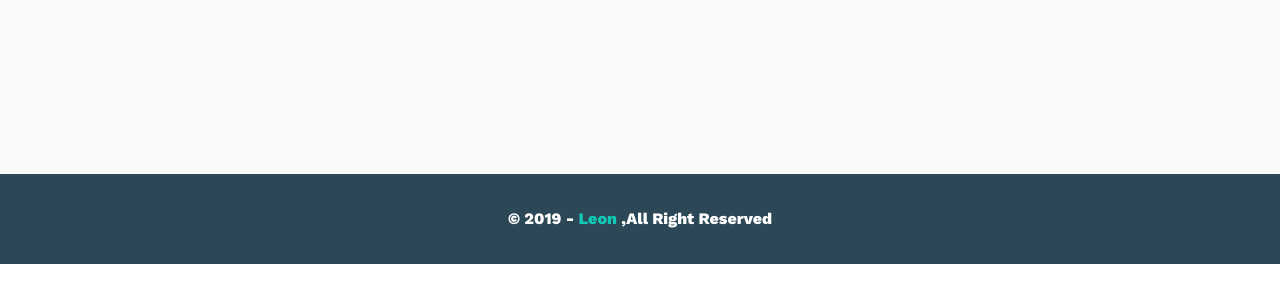
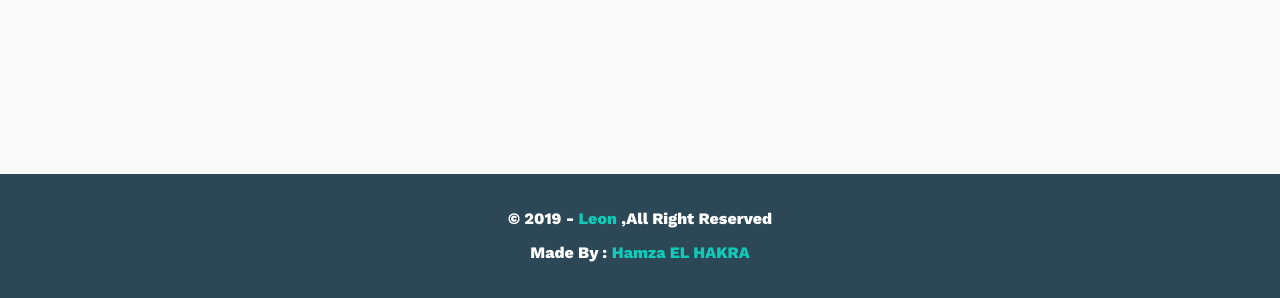
Before and after one commit to HamzaElhakra/Template-1, a plain HTML site: page index.html in a window 1280 px wide. Shown: the part 3895-4193 px from the top of the page. Before the commit the page ends 4159 px from the top, so only its background shows below. Drawn offline with nearby package versions, Linux system fonts and the light colour scheme.

Commit message:
modified index

```diff
--- a/index.html
+++ b/index.html
@@ -265,6 +265,8 @@
                     &copy; 2019 - <span>Leon</span>
                     ,all right reserved
                 </p>
+                <p>made by : <span> Hamza EL HAKRA</span> </p>
+
             </div>
         </footer>
         <script src="js/main.js"></script>
```
